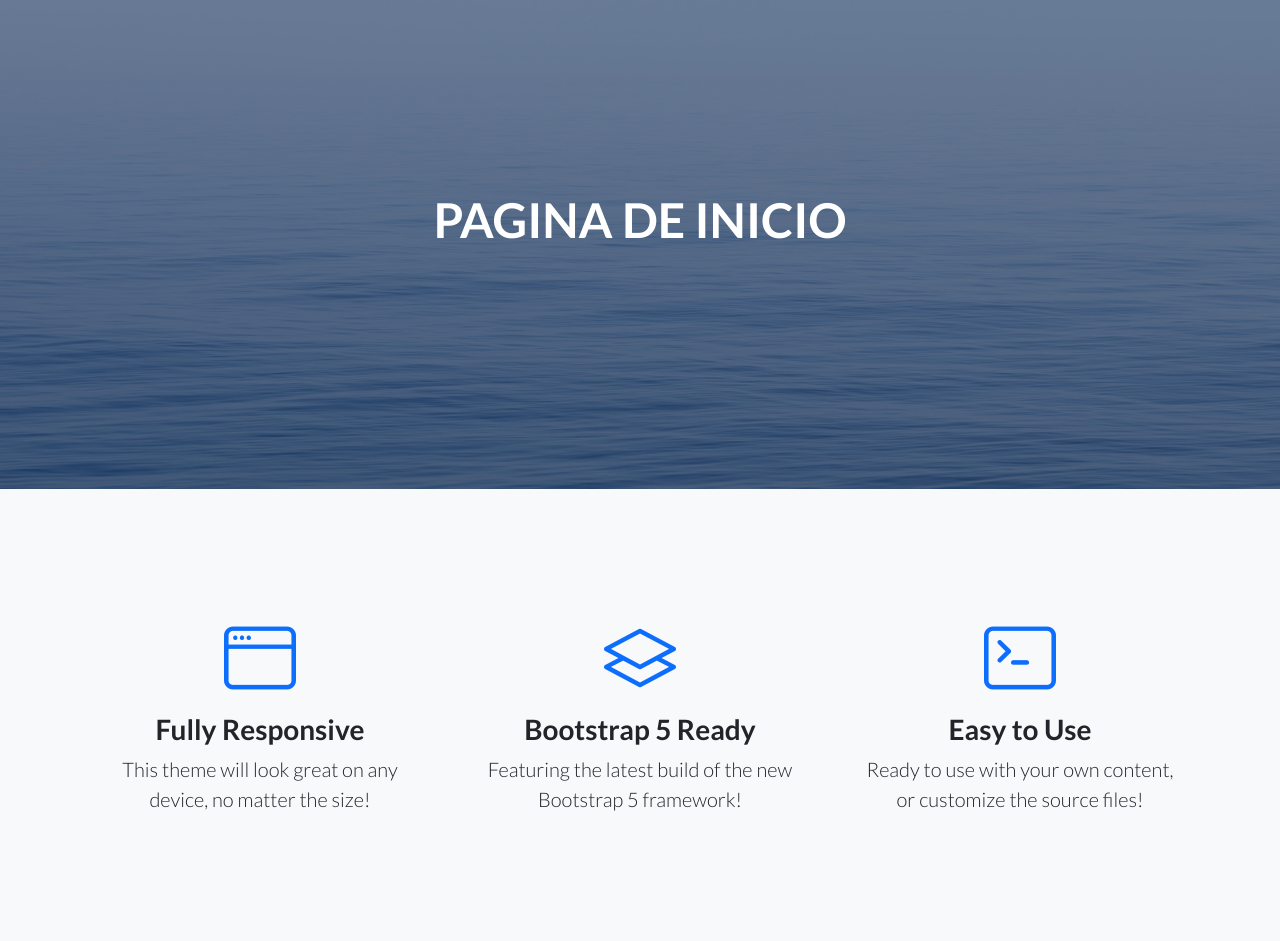
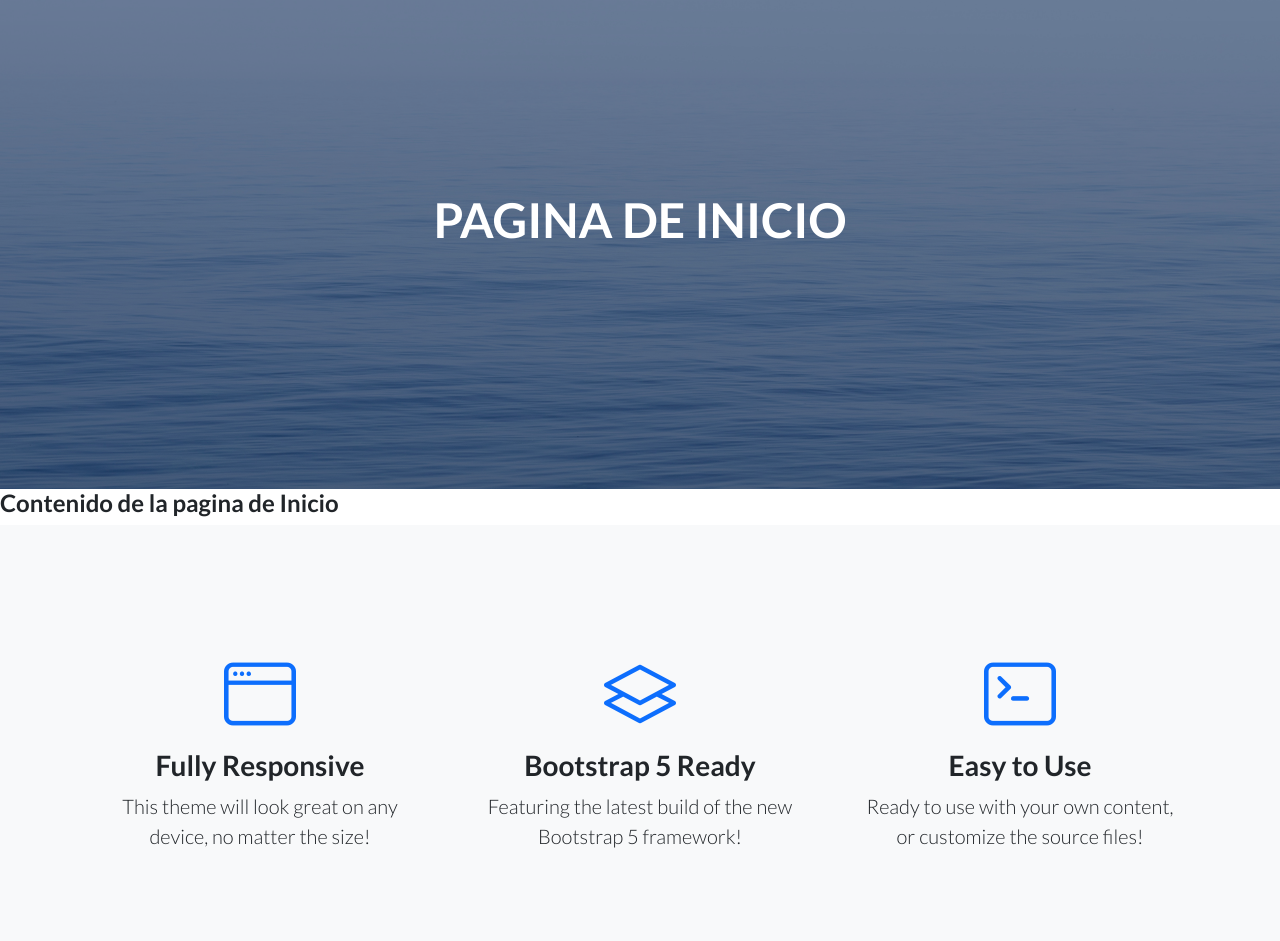
Before and after one commit to Nicolas-Villagra/tercerapreentregavillagra, a Django app: page / in a window 1280 px wide. Shown: the part 67-1008 px from the top of the page. Run offline with Django 4.2, Linux system fonts and the light colour scheme; some libraries are stand-ins or nearby versions.

Commit message:
tercer pre entrega

```diff
--- a/gimnasioApp/templates/gimnasioApp/cliente.html
+++ b/gimnasioApp/templates/gimnasioApp/cliente.html
@@ -2,9 +2,9 @@
 
 {% load static %}
 
-{% block titulo %} Clientes  {% endblock %}
+{% block titulo %} Clientes  {% endblock titulo %}
 
-{% block contenidocambia %}
+{% block contenido_que_cambia %}
 
 <h5>Formulario - Cliente</h5>
 
@@ -16,4 +16,4 @@
 </form>
 <h5>{{ mensaje }}</h5>
 
-{% endblock %}
+{% endblock contenido_que_cambia %}
--- a/gimnasioApp/templates/gimnasioApp/curso.html
+++ b/gimnasioApp/templates/gimnasioApp/curso.html
@@ -2,9 +2,9 @@
 
 {% load static %}
 
-{% block titulo %} Cursos {% endblock %}
+{% block titulo %} Cursos {% endblock titulo %}
 
-{% block contenidocambia %}
+{% block contenido_que_cambia %}
 
 <h5>Formulario - Cursos</h5>
 
@@ -16,4 +16,4 @@
 </form>
 <h5>{{ mensaje }}</h5>
 
-{% endblock %}
+{% endblock contenido_que_cambia %}
--- a/gimnasioApp/templates/gimnasioApp/inicio.html
+++ b/gimnasioApp/templates/gimnasioApp/inicio.html
@@ -2,9 +2,10 @@
 
     {% load static %}
 
-    {% block titulo %}PAGINA DE INICIO {% endblock %}
+    {% block titulo %}PAGINA DE INICIO {% endblock titulo %}
 
-    {% block contenidocambia %}
+    {% block contenido_que_cambia %}
 
+        <h4>Contenido de la pagina de Inicio</h4>
 
-    {% endblock %}
+    {% endblock contenido_que_cambia %}
--- a/gimnasioApp/templates/gimnasioApp/padre.html
+++ b/gimnasioApp/templates/gimnasioApp/padre.html
@@ -36,7 +36,7 @@
                     <div class="col-xl-6">
                         <div class="text-center text-white">
                             <!-- Page heading-->
-                            <h1 class="mb-5">{% block titulo %} {% endblock %}</h1>
+                            <h1 class="mb-5">{% block titulo %} {% endblock titulo %}</h1>
                             <!-- Signup form-->
                             <!-- * * * * * * * * * * * * * * *-->
                             <!-- * * SB Forms Contact Form * *-->
@@ -51,9 +51,9 @@
                 </div>
             </div>
         </header>
-        {% block contenidocambia %}
+        {% block contenido_que_cambia %}
 
-        {% endblock %}
+        {% endblock contenido_que_cambia %}
         <!-- Icons Grid-->
         <section class="features-icons bg-light text-center">
             <div class="container">
--- a/gimnasioApp/templates/gimnasioApp/profesor.html
+++ b/gimnasioApp/templates/gimnasioApp/profesor.html
@@ -2,9 +2,9 @@
 
 {% load static %}
 
-{% block titulo %} Profesores {% endblock %}
+{% block titulo %} Profesores {% endblock titulo %}
 
-{% block contenidocambia %}
+{% block contenido_que_cambia %}
 
 <h5>Formulario - Profesores</h5>
 
@@ -16,4 +16,4 @@
 </form>
 <h5>{{ mensaje }}</h5>
 
-{% endblock %}
+{% endblock contenido_que_cambia %}
--- a/gimnasioApp/templates/gimnasioApp/rutina.html
+++ b/gimnasioApp/templates/gimnasioApp/rutina.html
@@ -2,9 +2,9 @@
 
 {% load static %}
 
-{% block titulo %} Rutinas  {% endblock %}
+{% block titulo %} Rutinas  {% endblock titulo %}
 
-{% block contenidocambia %}
+{% block contenido_que_cambia %}
 
 <h5>Formulario - Rutinas</h5>
 
@@ -16,4 +16,4 @@
 </form>
 <h5>{{ mensaje }}</h5>
 
-{% endblock %}
+{% endblock contenido_que_cambia %}
--- a/gimnasioApp/templates/gimnasioApp/suplementos.html
+++ b/gimnasioApp/templates/gimnasioApp/suplementos.html
@@ -2,9 +2,9 @@
 
 {% load static %}
 
-{% block titulo %} Suplementos y Complementos  {% endblock %}
+{% block titulo %} Suplementos y Complementos  {% endblock titulo %}
 
-{% block contenidocambia %}
+{% block contenido_que_cambia %}
 
 <h5>Formulario - Suplementos</h5>
 
@@ -16,4 +16,4 @@
 </form>
 <h5>{{ mensaje }}</h5>
 
-{% endblock %}
+{% endblock contenido_que_cambia %}
--- a/gimnasioApp/views.py
+++ b/gimnasioApp/views.py
@@ -10,9 +10,9 @@ def busquedaCliente(request):
     return render (request, "gimnasioApp/busquedaCliente.html")
 
 def buscar(request):
-    apellido=request.GET["nombre"]
-    if apellido!="":
-       cliente=clientes.objects.filter(apellido__icontains=nombre)
+    nombre=request.GET["nombre"]
+    if nombre!="":
+       cliente=clientes.objects.filter(nombre__icontains=nombre)
        return render(request,"gimnasioApp/resultado.html",{"clientes":cliente})
     else:
         return render (request,"gimnasioApp/busquedaCliente.html")
```
Also changed, not shown: gimnasioApp/templates/gimnasioApp/busquedaCliente.html (+3 -4 lines), gimnasioApp/templates/gimnasioApp/resultado.html (renamed from gimnasioApp/templates/gimnasioApp/resutado.html, +4 -3 lines).
